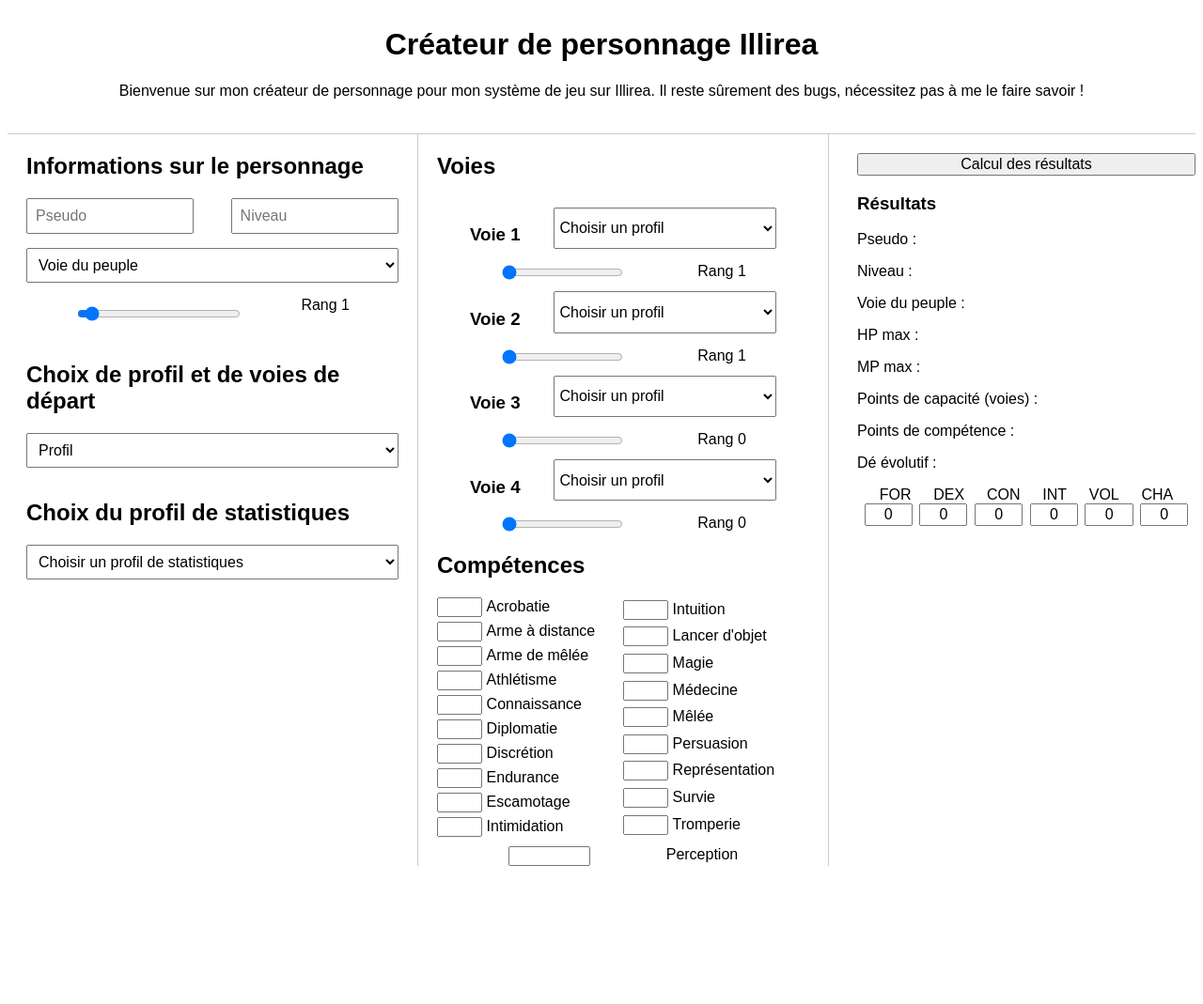
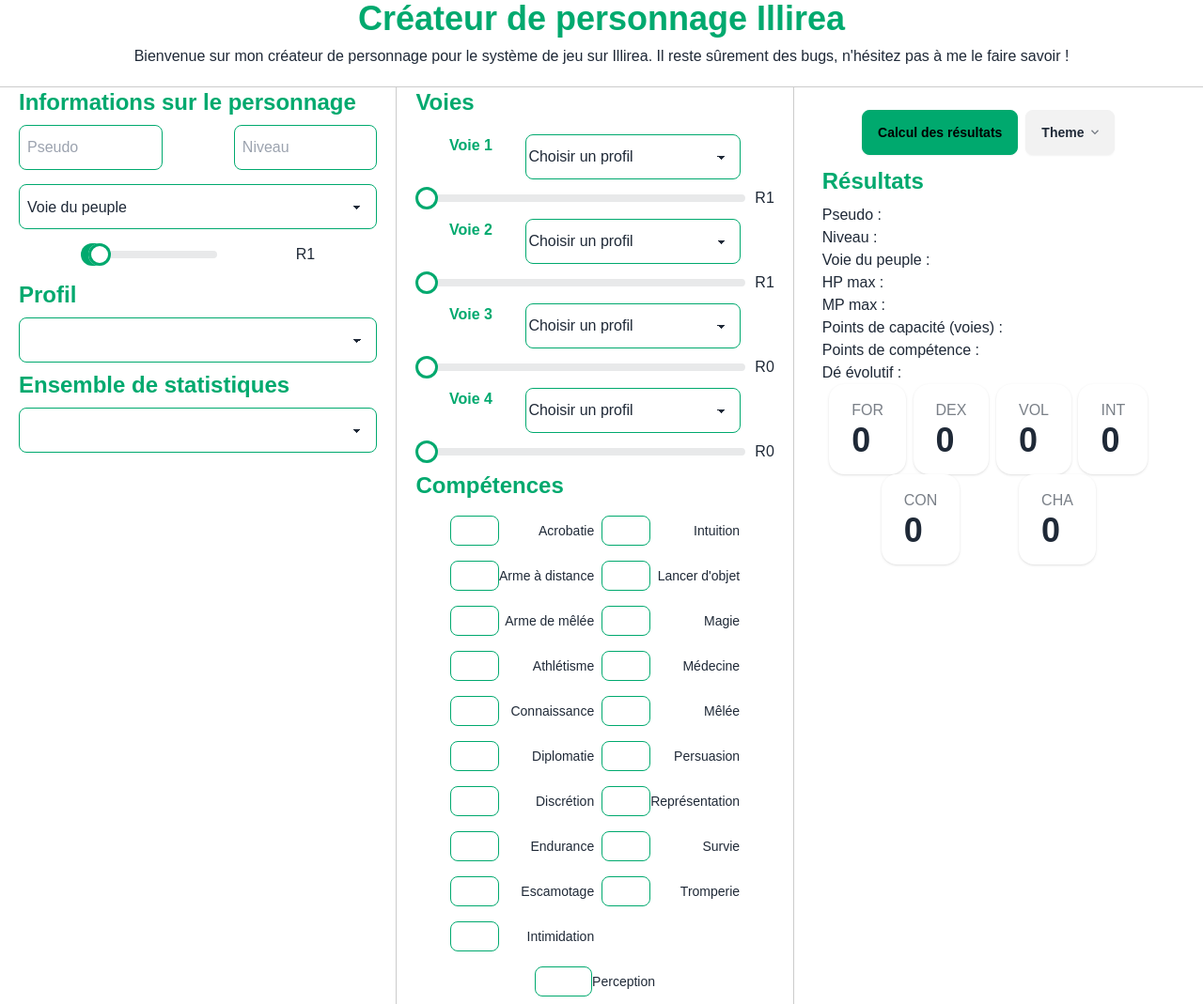
Before and after one commit to Nubiah/illirea-character-creator, a plain HTML site: page index.html in a window 1280 px wide. Shown: the whole page at 94% size. Before the commit the page ends 930 px from the top, so only its background shows below. Drawn offline with nearby package versions, Linux system fonts and the light colour scheme.

Commit message:
Travail sur le CSS (utilisation de Tailwind.css & DaisyUI en CDN

```diff
--- a/index.html
+++ b/index.html
@@ -5,12 +5,14 @@
     <meta name="viewport" content="width=device-width, initial-scale=1.0">
     <title>Créateur de personnage Illirea</title>
     <link rel="stylesheet" href="styles.css">
+    <link href="https://cdn.jsdelivr.net/npm/daisyui@4.12.10/dist/full.min.css" rel="stylesheet">
+    <script src="https://cdn.tailwindcss.com"></script>
+
 </head>
 <body>
-
     <span id="title">
-        <h1>Créateur de personnage Illirea</h1>
-        <p>Bienvenue sur mon créateur de personnage pour mon système de jeu sur Illirea. Il reste sûrement des bugs, nécessitez pas à me le faire savoir !</p>
+        <h1 class="text-success font-bold text-4xl mb-2">Créateur de personnage Illirea</h1>
+        <p>Bienvenue sur mon créateur de personnage pour le système de jeu sur Illirea. Il reste sûrement des bugs, n'hésitez pas à me le faire savoir !</p>
     </span>
 
     <div id="simulateur">
@@ -18,32 +20,32 @@
         <div id="container1">
 
             <div id="loreSection">
-                <h2>Informations sur le personnage</h2>
+                <h2 class="text-success font-bold text-2xl mb-2">Informations sur le personnage</h2>
                 <span id="loreInputText">
-                    <input type="text" id="pseudo" name="pseudo" placeholder="Pseudo">
-                    <input type="number" id="lvl" name="niveau" min="1" max="20" placeholder="Niveau">
+                    <input type="text" id="pseudo" name="pseudo" placeholder="Pseudo" class="input input-success">
+                    <input type="number" id="lvl" name="niveau" min="1" max="20" placeholder="Niveau" class="input input-success">
                 </span>
-                <select id="race" required>
+                <select id="race" class="select select-success"required>
                     <option value="" disabled selected>Voie du peuple</option>
                 </select>
                 <form id="voiePeuple">
-                    <input type="range" class="2voieRange" name="voiePeuple" id="voiePeupleRange" min="1" max="5" value="1">
-                    <span id="voiePeupleRangeValue">Rang 1</span>
+                    <input type="range" class="2voieRange range range-success" name="voiePeuple" id="voiePeupleRange" min="1" max="5" value="1">
+                    <span id="voiePeupleRangeValue">R1</span>
                 </form>
-                <select name="" id="bonusPeuple"></select>
+                <select name="" id="bonusPeuple" class="select select-success"></select>
             </div>
 
             <div id="choiceSection">
-                <h2>Choix de profil et de voies de départ</h2>
-                <select id="profil" name="profil">
-                    <option value="" disabled selected>Profil</option>
+                <h2 class="text-success font-bold text-2xl mb-2">Profil</h2>
+                <select id="profil" name="profil" class="select select-success mb-2">
+                    <option value="" disabled selected></option>
                 </select>
             </div>
 
             <div id="statistiques">
-                <h2>Choix du profil de statistiques</h2>
-                <select name="statsProfil" id="statsProfil">
-                    <option value="" disabled selected>Choisir un profil de statistiques</option>
+                <h2 class="text-success font-bold text-2xl mb-2">Ensemble de statistiques</h2>
+                <select name="statsProfil" id="statsProfil" class="select select-success mb-2">
+                    <option value="" disabled selected></option>
                 </select>
                 <span id="statsProfilChoice"></span>
                 <select name="" id="statsProfilChoice1"  class="statsProfilSelect" hidden></select>
@@ -58,118 +60,194 @@
 
         <div id="container2">
             <div id="voies">
-                <h2>Voies</h2>
+                <h2 class="text-success font-bold text-2xl mb-2">Voies</h2>
                 <span id="voie1" class="voie">
                     <span class="titleVoie">
-                        <h3>Voie 1</h3>
-                        <select id="voie1Select" name="voie1Select">
+                        <h3 class="text-success font-bold mb-2">Voie 1</h3>
+                        <select id="voie1Select" name="voie1Select" class="select select-success mb-2">
                             <option value="" disabled selected>Choisir un profil</option>
                         </select>
                     </span>
                     <form id="voie1">
-                        <input type="range" class="voieRange" name="voie1" id="voie1Range" min="1" max="5" value="1">
-                        <span id="voie1RangeValue">Rang 1</span>
+                        <input type="range" class="voieRange range range-success" name="voie1" id="voie1Range" min="1" max="5" value="1">
+                        <span id="voie1RangeValue">R1</span>
                     </form>
                 </span>
                 <span id="voie2" class="voie">
                     <span class="titleVoie">
-                        <h3>Voie 2</h3>
-                        <select id="voie2Select" name="voie2Select">
+                        <h3 class="text-success font-bold mb-2">Voie 2</h3>
+                        <select id="voie2Select" name="voie2Select" class="select select-success mb-2">
                             <option value="" disabled selected>Choisir un profil</option>
                         </select>
                     </span>
                     <form id="voie2">
-                        <input type="range" class="voieRange"name="voie2" id="voie2Range" min="1" max="5" value="1">
-                        <span id="voie2RangeValue">Rang 1</span>
+                        <input type="range" class="voieRange range range-success"name="voie2" id="voie2Range" min="1" max="5" value="1">
+                        <span id="voie2RangeValue">R1</span>
                     </form>
                 </span>
                 <span id="voie3" class="voie">
                     <span class="titleVoie">
-                        <h3>Voie 3</h3>
-                        <select id="voie3Select" name="voie3Select">
+                        <h3 class="text-success font-bold mb-2">Voie 3</h3>
+                        <select id="voie3Select" name="voie3Select" class="select select-success mb-2">
                             <option value="" disabled selected>Choisir un profil</option>
                         </select>
                     </span>
                     <form id="voie3">
-                        <input type="range" class="voieRange" name="voie3" id="voie3Range" min="0" max="5" value="0">
-                        <span id="voie3RangeValue">Rang 0</span>
+                        <input type="range" class="voieRange range range-success" name="voie3" id="voie3Range" min="0" max="5" value="0">
+                        <span id="voie3RangeValue">R0</span>
                     </form>
                 </span>
                 <span id="voie4" class="voie">
                     <span class="titleVoie">
-                        <h3>Voie 4</h3>
-                        <select id="voie4Select" name="voie4Select">
+                        <h3 class="text-success font-bold mb-2">Voie 4</h3>
+                        <select id="voie4Select" name="voie4Select" class="select select-success mb-2">
                             <option value="" disabled selected>Choisir un profil</option>
                         </select>
                     </span>
                     <form id="voie4">
-                        <input type="range" class="voieRange"name="voie4" id="voie4Range" min="0" max="5" value="0">
-                        <span id="voie4RangeValue">Rang 0</span>
+                        <input type="range" class="voieRange range range-success"name="voie4" id="voie4Range" min="0" max="5" value="0">
+                        <span id="voie4RangeValue">R0</span>
                     </form>
                 </span>
             </div>
 
-            <h2>Compétences</h2>
-            <div id="skills">
-                <span id="skills1">
-                    <label><input type="number" class="skill" name="acrobatie" id="acrobatie" min="0" max="5">Acrobatie</label>
-                    <label><input type="number" class="skill" name="armDistance" id="armDistance" min="0" max="5">Arme à distance</label>
-                    <label><input type="number" class="skill" name="armMeelee" id="armMeelee" min="0" max="5">Arme de mêlée</label>
-                    <label><input type="number" class="skill" name="athletisme" id="athletisme" min="0" max="5">Athlétisme</label>
-                    <label><input type="number" class="skill" name="connaissance" id="connaissance" min="0" max="5">Connaissance</label>
-                    <label><input type="number" class="skill" name="diplomatie" id="diplomatie" min="0" max="5">Diplomatie</label>
-                    <label><input type="number" class="skill" name="discretion" id="discretion" min="0" max="5">Discrétion</label>
-                    <label><input type="number" class="skill" name="endurance" id="endurance" min="0" max="5">Endurance</label>
-                    <label><input type="number" class="skill" name="escamotage" id="escamotage" min="0" max="5">Escamotage</label>
-                    <label><input type="number" class="skill" name="intimidation" id="intimidation" min="0" max="5">Intimidation</label>
+            <h2 class="text-success font-bold text-2xl mb-2 mt-2">Compétences</h2>
+            <div id="skills" class="flex flex-row justify-center">
+                <span id="skills1" class="flex flex-col text-sm">
+                    <label class="label"><input type="number" class="skill input input-sm input-success" name="acrobatie" id="acrobatie" min="0" max="5">Acrobatie</label>
+                    <label class="label"><input type="number" class="skill input input-sm input-success" name="armDistance" id="armDistance" min="0" max="5">Arme à distance</label>
+                    <label class="label"><input type="number" class="skill input input-sm input-success" name="armMeelee" id="armMeelee" min="0" max="5">Arme de mêlée</label>
+                    <label class="label"><input type="number" class="skill input input-sm input-success" name="athletisme" id="athletisme" min="0" max="5">Athlétisme</label>
+                    <label class="label"><input type="number" class="skill input input-sm input-success" name="connaissance" id="connaissance" min="0" max="5">Connaissance</label>
+                    <label class="label"><input type="number" class="skill input input-sm input-success" name="diplomatie" id="diplomatie" min="0" max="5">Diplomatie</label>
+                    <label class="label"><input type="number" class="skill input input-sm input-success" name="discretion" id="discretion" min="0" max="5">Discrétion</label>
+                    <label class="label"><input type="number" class="skill input input-sm input-success" name="endurance" id="endurance" min="0" max="5">Endurance</label>
+                    <label class="label"><input type="number" class="skill input input-sm input-success" name="escamotage" id="escamotage" min="0" max="5">Escamotage</label>
+                    <label class="label"><input type="number" class="skill input input-sm input-success" name="intimidation" id="intimidation" min="0" max="5">Intimidation</label>
                 </span>
-                <span id="skills2">
-                    <label><input type="number" class="skill" name="intuition" id="intuition" min="0" max="5">Intuition</label>
-                    <label><input type="number" class="skill" name="lancerObjet" id="lancerObjet" min="0" max="5">Lancer d'objet</label>
-                    <label><input type="number" class="skill" name="magie" id="magie" min="0" max="5">Magie</label>
-                    <label><input type="number" class="skill" name="medecine" id="medecine" min="0" max="5">Médecine</label>
-                    <label><input type="number" class="skill" name="melee" id="melee" min="0" max="5">Mêlée</label>
-                    <label><input type="number" class="skill" name="persuasion" id="persuasion" min="0" max="5">Persuasion</label>
-                    <label><input type="number" class="skill" name="representation" id="representation" min="0" max="5">Représentation</label>
-                    <label><input type="number" class="skill" name="survie" id="survie" min="0" max="5">Survie</label>
-                    <label><input type="number" class="skill" name="tromperie" id="tromperie" min="0" max="5">Tromperie</label>
+                <span id="skills2" class="flex flex-col text-sm">
+                    <label class="label"><input type="number" class="skill input input-sm input-success" name="intuition" id="intuition" min="0" max="5">Intuition</label>
+                    <label class="label"><input type="number" class="skill input input-sm input-success" name="lancerObjet" id="lancerObjet" min="0" max="5">Lancer d'objet</label>
+                    <label class="label"><input type="number" class="skill input input-sm input-success" name="magie" id="magie" min="0" max="5">Magie</label>
+                    <label class="label"><input type="number" class="skill input input-sm input-success" name="medecine" id="medecine" min="0" max="5">Médecine</label>
+                    <label class="label"><input type="number" class="skill input input-sm input-success" name="melee" id="melee" min="0" max="5">Mêlée</label>
+                    <label class="label"><input type="number" class="skill input input-sm input-success" name="persuasion" id="persuasion" min="0" max="5">Persuasion</label>
+                    <label class="label"><input type="number" class="skill input input-sm input-success" name="representation" id="representation" min="0" max="5">Représentation</label>
+                    <label class="label"><input type="number" class="skill input input-sm input-success" name="survie" id="survie" min="0" max="5">Survie</label>
+                    <label class="label"><input type="number" class="skill input input-sm input-success" name="tromperie" id="tromperie" min="0" max="5">Tromperie</label>
                 </span>
             </div>
-            <span id="skills3">
-                <input type="number" class="skill" name="perception" id="perception" min="0" max="10">
-                <label>Perception</label>
+            <span id="skills3" class="flex flex-row justify-center text-sm">
+                <label class="label"><input type="number" class="skill input input-sm input-success" name="perception" id="perception" min="0" max="10">Perception</label>
             </span>
 
         </div>
 
         <div id="result">
-            <button onclick="MaJ()">Calcul des résultats</button>
-            <h3>Résultats</h3>
+            <div class="flex flex-row justify-center">
+                <button onclick="MaJ()" class="btn btn-soft btn-success mb-2 m-1">Calcul des résultats</button>
+                <div class="dropdown mb-2">
+                <div tabindex="0" role="button" class="btn m-1">
+                    Theme
+                    <svg
+                    width="12px"
+                    height="12px"
+                    class="inline-block h-2 w-2 fill-current opacity-60"
+                    xmlns="http://www.w3.org/2000/svg"
+                    viewBox="0 0 2048 2048">
+                    <path d="M1799 349l242 241-1017 1017L7 590l242-241 775 775 775-775z"></path>
+                    </svg>
+                </div>
+                <ul tabindex="-1" class="dropdown-content bg-base-300 rounded-box z-1 w-52 p-2 shadow-2xl">
+                    <li>
+                    <input
+                        type="radio"
+                        name="theme-dropdown"
+                        class="theme-controller w-full btn btn-sm btn-block btn-ghost justify-start"
+                        aria-label="Default"
+                        value="default" />
+                    </li>
+                    <li>
+                    <input
+                        type="radio"
+                        name="theme-dropdown"
+                        class="theme-controller w-full btn btn-sm btn-block btn-ghost justify-start"
+                        aria-label="Retro"
+                        value="retro" />
+                    </li>
+                    <li>
+                    <input
+                        type="radio"
+                        name="theme-dropdown"
+                        class="theme-controller w-full btn btn-sm btn-block btn-ghost justify-start"
+                        aria-label="Cyberpunk"
+                        value="cyberpunk" />
+                    </li>
+                    <li>
+                    <input
+                        type="radio"
+                        name="theme-dropdown"
+                        class="theme-controller w-full btn btn-sm btn-block btn-ghost justify-start"
+                        aria-label="Valentine"
+                        value="valentine" />
+                    </li>
+                    <li>
+                    <input
+                        type="radio"
+                        name="theme-dropdown"
+                        class="theme-controller w-full btn btn-sm btn-block btn-ghost justify-start"
+                        aria-label="Aqua"
+                        value="aqua" />
+                    </li>
+                </ul>
+                </div>
+            </div>
+            <h2 class="text-success font-bold text-2xl mb-2">Résultats</h2>
             <p id="pseudoChar">Pseudo :</p>
             <p id="lvlChar">Niveau :</p>
             <p id="raceChar">Voie du peuple :</p>
-            <p id="HP">HP max :</p>
+            <p id="HP" class="tooltip tooltip-error tooltip-right" data-tip="Pour fonctionner tout doit être renseigné !">HP max :</p>
             <p id="MP">MP max :</p>
             <p id="resultCP">Points de capacité (voies) :</p>
             <p id="resultSP">Points de compétence :</p>
             <p id="dice">Dé évolutif :</p>
             <span id="statsResults">
-                <span id="statsLabel">
-                    <label for="force">FOR</label>
-                    <label for="dexterite">DEX</label>
-                    <label for="constitution">CON</label>
-                    <label for="intelligence">INT</label>
-                    <label for="will">VOL</label>
-                    <label for="charisme">CHA</label>
-                </span>
-                <div id="statsContainer">
-                    <input type="number" class="stats" id="force" name="force" min="1" max="5" placeholder="FOR" readonly value="0">
-                    <input type="number" class="stats" id="dexterite" name="dexterite" min="1" max="5" placeholder="AGI" readonly value="0">
-                    <input type="number" class="stats" id="constitution" name="constitution" min="1" max="5" placeholder="CON" readonly value="0">
-                    <input type="number" class="stats" id="intelligence" name="intelligence" min="1" max="5" placeholder="INT" readonly value="0">
-                    <input type="number" class="stats" id="will" name="will" min="1" max="5" placeholder="VOL" readonly value="0">
-                    <input type="number" class="stats" id="charisme" name="charisme" min="1" max="5" placeholder="CHA" readonly value="0">
-                </div>
+                    <div class="stats shadow">
+                        <div class="stat">
+                            <div class="stat-title">FOR</div>
+                            <div class="stat-value" id="force">0</div>
+                        </div>
+                    </div>
+                    <div class="stats shadow">
+                        <div class="stat">
+                            <div class="stat-title">DEX</div>
+                            <div class="stat-value" id="dexterite">0</div>
+                        </div>
+                    </div>
+                    <div class="stats shadow">
+                        <div class="stat">
+                            <div class="stat-title">VOL</div>
+                            <div class="stat-value" id="will">0</div>
+                        </div>
+                    </div>
+                    <div class="stats shadow">
+                        <div class="stat">
+                            <div class="stat-title">INT</div>
+                            <div class="stat-value" id="intelligence">0</div>
+                        </div>
+                    </div>
+                    <div class="stats shadow">
+                        <div class="stat">
+                            <div class="stat-title">CON</div>
+                            <div class="stat-value" id="constitution">0</div>
+                        </div>
+                    </div>
+                    <div class="stats shadow">
+                        <div class="stat">
+                            <div class="stat-title">CHA</div>
+                            <div class="stat-value" id="charisme">0</div>
+                        </div>
+                    </div>
             </span>
         </div>
     </div>
--- a/styles.css
+++ b/styles.css
@@ -15,7 +15,6 @@ body {
 
 #simulateur {
     font-family: Arial, sans-serif;
-    background-color: #ffffff;
     display: flex;
     flex-direction: row;
 }
@@ -37,11 +36,6 @@ body {
     width: 30%;
 }
 
-#result button {
-    width: 100%;
-    font-size: 16px;
-}
-
 #loreSection, #statistiques {
     display: flex;
     flex-direction: column;
@@ -61,14 +55,14 @@ body {
     justify-content: space-evenly;
 }
 
-.stats {
+/*.stats {
     width: 12%;
     font-size: 16px;
     text-align: center;
-}
+}*/
 /* Chrome/Safari/Edge */
-#statsContainer input[type="number"]::-webkit-outer-spin-button,
-#statsContainer input[type="number"]::-webkit-inner-spin-button {
+.skill::-webkit-outer-spin-button,
+.skill::-webkit-inner-spin-button {
     -webkit-appearance: none;
     margin: 0;
 }
@@ -125,7 +119,7 @@ li {
     justify-content: space-evenly;
 }
 
-#skills {
+/*#skills {
     display: flex;
     flex-direction: row;
     gap: 0px;
@@ -151,7 +145,7 @@ li {
 #skills3 input, #skills input {
     width: 20%;
     margin-right: 5px;
-}
+}*/
 
 /* Responsive design */
 @media (max-width: 768px) {
```
Also changed, not shown: script.js (+19 -28 lines).
